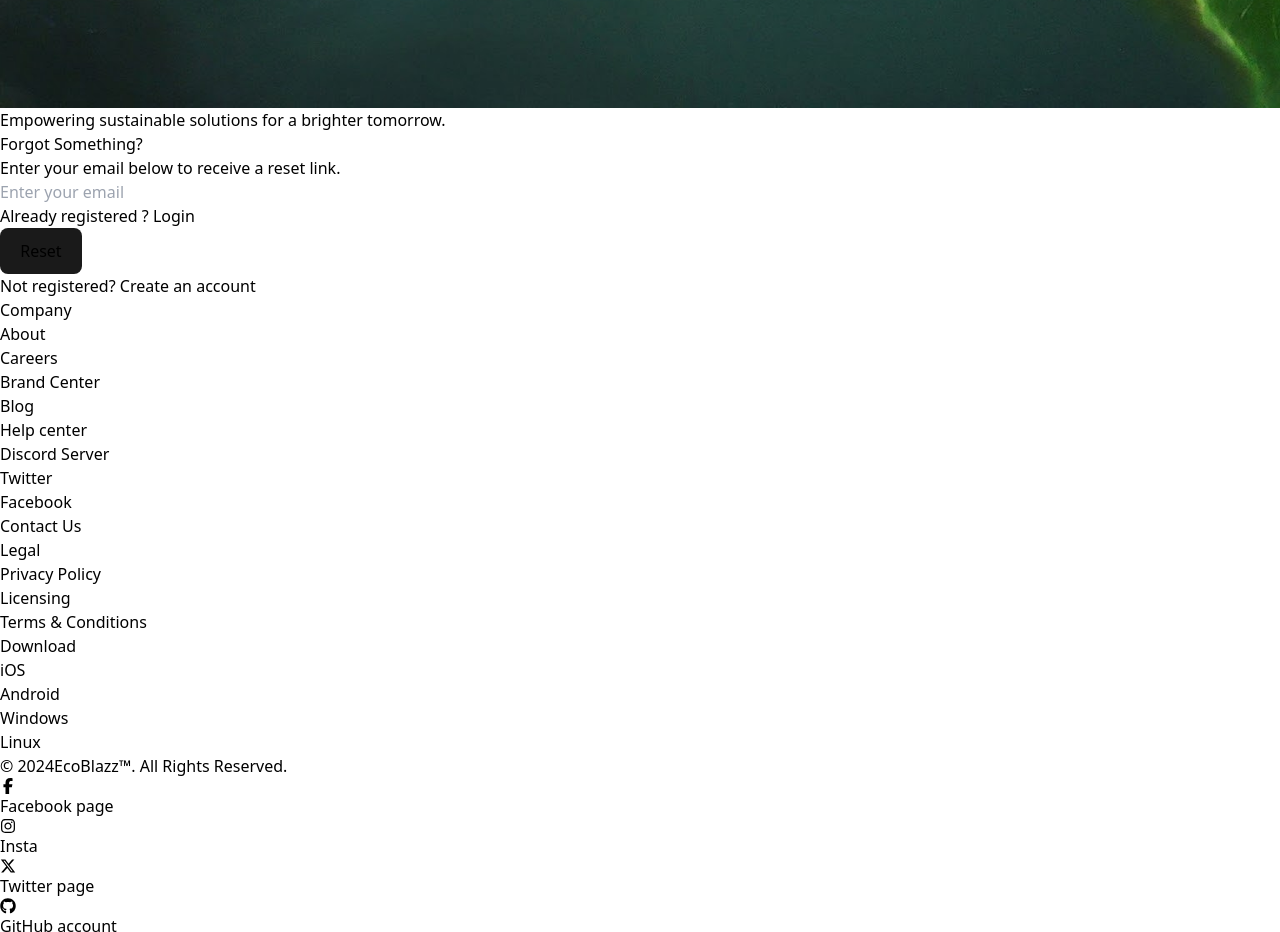
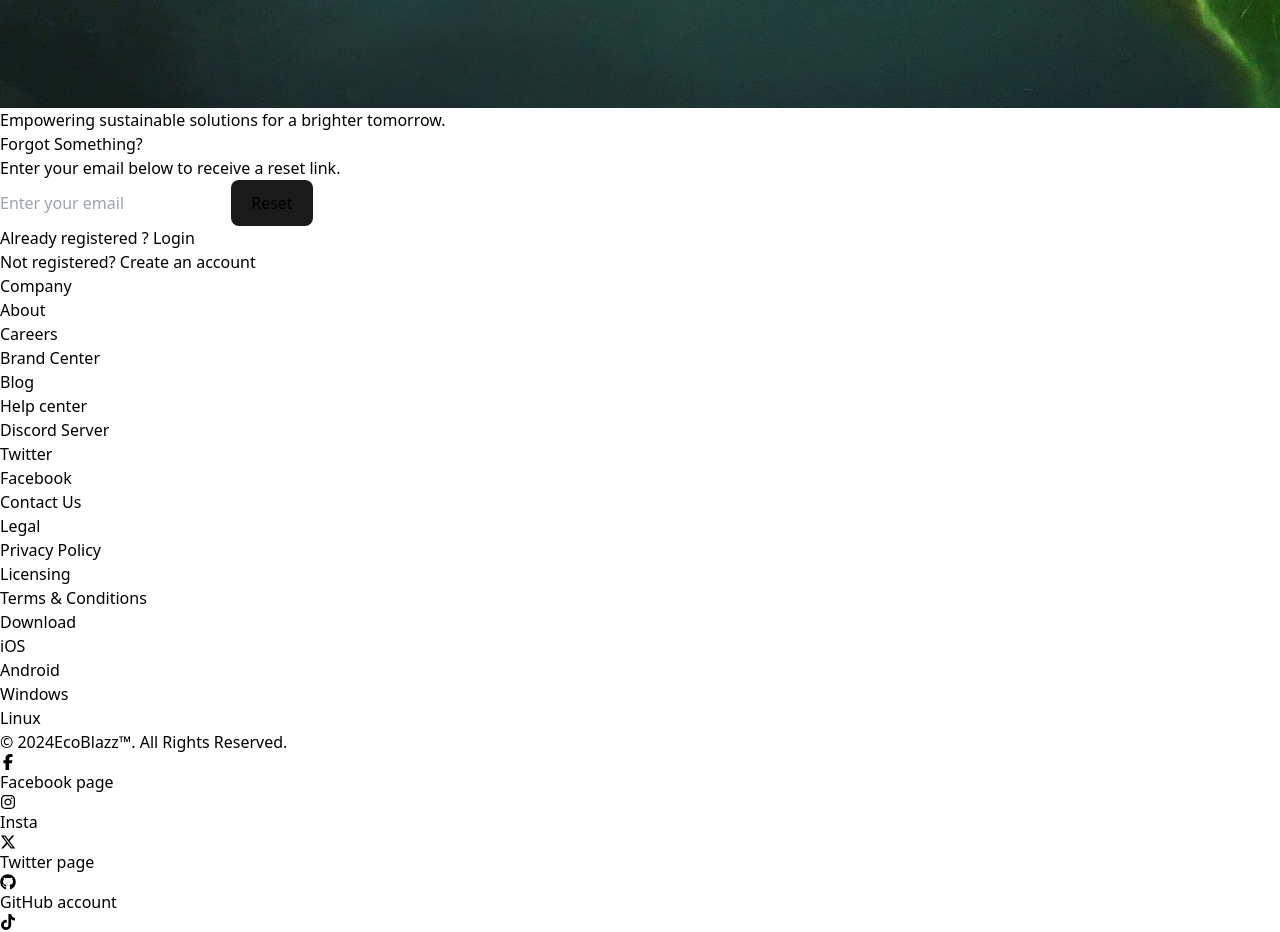
Before and after one commit to stephen-nene/ne-auth, a React (Vite) app in the folder client/: page /forgot in a window 1280 px wide. Shown: the part 1400-2332 px from the top of the page. Built offline with nearby package versions, Linux system fonts and the light colour scheme.

Commit message:
fixed some parts

```diff
--- a/client/src/components/auth/Forgot.jsx
+++ b/client/src/components/auth/Forgot.jsx
@@ -1,30 +1,20 @@
 import React, { useState } from "react";
 import { Link } from "react-router-dom";
-import { FaTiktok, FaXTwitter, FaInstagram, FaGithub, FaFacebookF } from "react-icons/fa6";
-import { FcGoogle } from "react-icons/fc";
 import { message } from "antd";
 import leaf from '../../assets/images/tech1.jpeg';
 
 export default function Forgot({ darkMode }) {
     const [email, setEmail] = useState("");
-    const [password, setPassword] = useState("");
-    const [rememberMe, setRememberMe] = useState(false);
-
-    const handleRememberMeChange = () => {
-        setRememberMe((prevRememberMe) => !prevRememberMe);
-    };
+    const [message, setMessage] = useState("");
+    const [error, setError] = useState("");
 
     const handleSubmit = (e) => {
         e.preventDefault();
-
-        // Check if any field is missing data
-        if (!email || !password) {
+        if (!email) {
             message.error("Please fill in all fields");
             return;
         }
-
-        // Log in the user
-        console.log("Login credentials:", { email, password, rememberMe });
+        console.log("reset email", { email });
     };
 
     return (
@@ -45,27 +35,49 @@
 
             {/* Right Side */}
             <div className={`flex flex-col justify-center w-full lg:w-1/2  ${darkMode ? 'bg-gray-300' : 'bg-gray-800'} p-8`}>
+                {!message ? (
+
+                    <div className="reset">
+
                         <h1 className="text-3xl font-bold mb-4">Forgot Something?</h1>
                         <p className={`text-gray-600 ${darkMode ? 'text-gray-400' : ''} mb-8`}>
                             Enter your email below to receive a reset link.
                         </p>
 
                         {/* Login Form */}
-                <form className="grid gap-4" onSubmit={handleSubmit}>
+                        <form className="grid gap-5 my-5" onSubmit={handleSubmit}>
                             <input
                                 className={`border border-gray-300 rounded-md py-2 px-3 focus:outline-none focus:border-blue-500`}
-                        type="text"
+                                type="email"
                                 placeholder="Enter your email"
                                 value={email}
                                 onChange={(e) => setEmail(e.target.value)}
                             />
+                            {error &&
+                            <p className={`text-rose-600 ${darkMode ? 'text-gray-400' : ''} `}>
+                                No account is associated with that email.
+                            </p>
+                            }
+                            <button className={`bg-blue-500 hover:bg-blue-600 text-white font-semibold py-2 px-4 rounded-md focus:outline-none focus:ring-2 focus:ring-blue-500 focus:ring-opacity-50`}>
+                                Reset
+                            </button>
+                        </form>
+                    </div>
+                ) : (
 
-                    {/* Remember Me Checkbox */}
-                    <div className="flex items-center justify-between">
-                        {/* <label className="flex items-center text-sm">
-                            <input type="checkbox" className="mr-2" checked={rememberMe} onChange={handleRememberMeChange} />
-                            <span className={`${darkMode ? 'text-gray-800' : 'text-gray-300'}`}>Remember me</span>
-                        </label> */}
+                    <div className="message">
+                        <h1 className="text-3xl font-bold mb-4">Forgot Something?</h1>
+                        <p className={`text-gray-600 ${darkMode ? 'text-gray-400' : ''} mb-8`}>
+                            An email has been sent to your inbox, Please check it.
+                        </p>
+
+                        <p className={`text-rose-600 ${darkMode ? 'text-gray-400' : ''} mb-8`}>
+                            No account is associated with that email.
+                        </p>
+                    </div>
+                )}
+
+                <div className="flex items-center justify-between mt-4">
                     <p className={` ${darkMode ? 'text-gray-700' : 'text-gray-200'} `}>
                         Already registered ? {" "}
                         <Link to="/login" className={`text-blue-500 ${darkMode ? 'dark:text-blue-400' : ''}`} >
@@ -75,13 +87,6 @@
 
                 </div>
 
-                    {/* Login Button */}
-                    <button className={`bg-blue-500 hover:bg-blue-600 text-white font-semibold py-2 px-4 rounded-md focus:outline-none focus:ring-2 focus:ring-blue-500 focus:ring-opacity-50`}>
-                        Reset
-                    </button>
-                </form>
-
-                {/* Not Registered */}
                 <div className="my-7">
                     <p className={` ${darkMode ? 'text-gray-700' : 'text-gray-200'} `}>Not registered? <Link to="/register" className={`text-blue-500 ${darkMode ? 'dark:text-blue-400' : ''}`}>Create an account</Link></p>
                 </div>
--- a/client/src/components/auth/Login.jsx
+++ b/client/src/components/auth/Login.jsx
@@ -1,6 +1,7 @@
 import React, { useState } from "react";
 import { Link } from "react-router-dom";
-import { FaTiktok, FaXTwitter, FaInstagram, FaGithub, FaFacebookF } from "react-icons/fa6";
+import { FaTiktok, FaXTwitter, FaEye, FaEyeSlash, FaInstagram, FaGithub, FaFacebookF } from "react-icons/fa6";
+
 import { FcGoogle } from "react-icons/fc";
 import { message } from "antd";
 import leaf from '../../assets/images/tech1.jpeg';
@@ -8,11 +9,17 @@
 export default function Login({ darkMode }) {
     const [email, setEmail] = useState("");
     const [password, setPassword] = useState("");
+    const [error, setError] = useState("")
     const [rememberMe, setRememberMe] = useState(false);
+    const [passwordVisible, setPasswordVisible] = useState(false);
 
     const handleRememberMeChange = () => {
         setRememberMe((prevRememberMe) => !prevRememberMe);
     };
+    const togglePasswordVisibility = () => {
+        setPasswordVisible((prevState) => !prevState);
+    };
+
 
     const handleSubmit = (e) => {
         e.preventDefault();
@@ -53,8 +60,11 @@
 
                 {/* Login Form */}
                 <form className="grid gap-4" onSubmit={handleSubmit}>
-                    <input className={`border border-gray-300 rounded-md py-2 px-3 focus:outline-none focus:border-blue-500`} type="text" placeholder="Enter your email" value={email} onChange={(e) => setEmail(e.target.value)} />
-                    <input className={`border border-gray-300  rounded-md py-2 px-3 focus:outline-none focus:border-blue-500`} type="password" placeholder="Password" value={password} onChange={(e) => setPassword(e.target.value)} />
+                    <input className={`border border-gray-300 rounded-md py-2 px-3 focus:outline-none focus:border-blue-500`} type="email" placeholder="Enter your email" value={email} onChange={(e) => setEmail(e.target.value)} />
+                    <div className="relative">
+                        <input className={`border border-gray-300 rounded-md py-2 px-3 focus:outline-none focus:border-blue-500 w-full`} type={passwordVisible ? "text" : "password"} placeholder="Password" value={password} onChange={(e) => setPassword(e.target.value)} />
+                        {passwordVisible ? <FaEyeSlash className="absolute inset-y-3 right-6 cursor-pointer" onClick={togglePasswordVisibility} /> : <FaEye className="absolute inset-y-3 right-6 cursor-pointer" onClick={togglePasswordVisibility} />}
+                    </div>
 
                     {/* Remember Me Checkbox */}
                     <div className="flex items-center justify-between">
@@ -70,7 +80,11 @@
                         Sign in
                     </button>
                 </form>
-
+                {error &&
+                    <p className={`mt-4 text-rose-600 ${darkMode ? 'text-gray-400' : ''} `}>
+                        No account is associated with that email.
+                    </p>
+                }
                 {/* Not Registered */}
                 <div className="my-7">
                     <p className={` ${darkMode ? 'text-gray-700' : 'text-gray-200'} `}>Not registered? <Link to="/register" className={`text-blue-500 ${darkMode ? 'dark:text-blue-400' : ''}`}>Create an account</Link></p>
--- a/client/src/components/auth/Signup.jsx
+++ b/client/src/components/auth/Signup.jsx
@@ -9,6 +9,7 @@
     const [username, setUsername] = useState("");
     const [email, setEmail] = useState("");
     const [password, setPassword] = useState("");
+    const [error, setError] = useState("");
     const [confirmPassword, setConfirmPassword] = useState("");
     const [passwordVisible, setPasswordVisible] = useState(false);
     const [confirmPasswordVisible, setConfirmPasswordVisible] = useState(false);
@@ -52,7 +53,7 @@
 
             {/* Right Side */}
             <div className={`flex flex-col justify-center w-full lg:w-1/2  ${darkMode ? 'bg-gray-300' : 'bg-gray-800'} p-8`}>
-                <h1 className="text-3xl font-bold mb-4">Create an account</h1>
+                <h1 className={`text-3xl font-bold ${darkMode ? 'black' : 'text-white'} mb-4`}>Create an account</h1>
                 <p className={`text-gray-600 ${darkMode ? 'text-gray-400' : ''} mb-8`}>
                     Start a new path in our platform.
                 </p>
@@ -79,7 +80,11 @@
                         Register
                     </button>
                 </form>
-
+                {error &&
+                    <p className={`mt-4 text-rose-600 ${darkMode ? 'text-gray-400' : ''} `}>
+                        No account is associated with that email.
+                    </p>
+                }
                 {/* Already Registered */}
                 <div className="my-7">
                     <p className={` ${darkMode ? 'text-gray-700' : 'text-gray-200'} `}>Already registered? <Link to="/login" className={`text-blue-500 ${darkMode ? 'dark:text-blue-400' : ''}`}>Login instead</Link></p>
@@ -93,7 +98,6 @@
                         <button className={`rounded-full bg-white hover:bg-gray-900 text-white p-3 ${darkMode ? ' text-gray-900' : ''}`}>
                             <FcGoogle onClick={() => message.info('Coming soon')} />
                         </button>
-
                         <button className={`rounded-full bg-blue-500 hover:bg-blue-700 text-white ml-4 p-3 ${darkMode ? ' text-gray-900' : ''}`}>
                             <FaFacebookF onClick={() => message.info('Coming soon')} />
                         </button>
--- a/client/src/components/auth/reset.jsx
+++ b/client/src/components/auth/reset.jsx
@@ -6,6 +6,9 @@
 import leaf from '../../assets/images/tech2.jpeg';
 
 export default function Reset({ darkMode }) {
+    const [error, serError] = useState("")
+    const [loading, setLoading] = useState(false)
+    const [message, setMessage] = useState("")
     const [password, setPassword] = useState("");
     const [confirmPassword, setConfirmPassword] = useState("");
     const [passwordVisible, setPasswordVisible] = useState(false);
@@ -23,16 +26,15 @@
         e.preventDefault();
 
         // Check if any field is missing data
-        if (!username || !password || !confirmPassword) {
+        if (!password || !confirmPassword) {
             message.error("Please fill in all fields");
             return;
         }
 
         // Log user data to console
-        console.log("User data:", { username, password, confirmPassword });
+        console.log("User data:", { password, confirmPassword });
     };
 
-    const resetStatus = true
 
     return (
         <div className="flex justify-center h-screen">
@@ -52,7 +54,13 @@
 
             {/* Right Side */}
             <div className={`flex flex-col justify-center w-full lg:w-1/2  ${darkMode ? 'bg-gray-300' : 'bg-gray-800'} p-8`}>
-                {resetStatus ?
+                {loading ? (
+                    <div className={`${darkMode ? 'text-black' : 'text-white'}`}>
+                        <p>Please wait as we Validate the reset link .....</p>
+                    </div>
+                ) : (
+                    !error ?
+
                         <div className="">
                             <h1 className="text-3xl font-bold mb-4">Reset Your Password?</h1>
                             <p className={`text-gray-600 ${darkMode ? 'text-gray-400' : ''} mb-8`}>
@@ -74,7 +82,16 @@
                                     <input className={`border border-gray-300 rounded-md py-2 w-full px-3 focus:outline-none focus:border-blue-500 `} type={confirmPasswordVisible ? "text" : "password"} placeholder="Password confirmation" value={confirmPassword} onChange={(e) => setConfirmPassword(e.target.value)} />
                                     {confirmPasswordVisible ? <FaEyeSlash className="absolute inset-y-3 right-6 flex items-center cursor-pointer" onClick={toggleConfirmPasswordVisibility} /> : <FaEye className="absolute inset-y-3 right-6 flex items-center cursor-pointer" onClick={toggleConfirmPasswordVisibility} />}
                                 </div>
-
+                                {!message &&
+                                    <>
+                                        <p className={`text-green-600 ${darkMode ? 'text-gray-400' : ''} `}>
+                                            Successfully reset your password .
+                                        </p>
+                                        <p className={`text-gray-600 ${darkMode ? 'text-gray-400' : ''} mb-8`}>
+                                            You are now logged in.
+                                        </p>
+                                    </>
+                                }
                                 {/* Login Button */}
                                 <button className={`bg-blue-500 hover:bg-blue-600 text-white font-semibold py-2 px-4 rounded-md focus:outline-none focus:ring-2 focus:ring-blue-500 focus:ring-opacity-50`}>
                                     Submit
@@ -84,15 +101,15 @@
                         :
                         <div className="">
                             <h1 className="text-3xl font-bold mb-4">Error?</h1>
-                        <p className={`text-gray-600 ${darkMode ? 'text-gray-400' : ''} mb-8`}>
+                            <p className={`text-rose-600 ${darkMode ? 'text-gray-400' : ''} mb-8`}>
                                 The reset link you used is invalid.
                             </p>
 
                             {/* Reset Form */}
-                        <form  onSubmit={handleSubmit}>
+                            <form onSubmit={handleSubmit}>
 
-                            <p className={` ${darkMode ? 'text-gray-700' : 'text-gray-200'} `}>
-                                <Link to="/login" className={`text-blue-500 ${darkMode ? 'dark:text-blue-400' : ''}`} >
+                                <p className={` ${darkMode ? 'text-gray-700' : 'text-gray-200'} `}>Try to{" "}
+                                    <Link to="/forgot" className={`text-blue-500 ${darkMode ? 'dark:text-blue-400' : ''}`} >
                                         Reset
                                     </Link> your account again  {" "}
 
@@ -100,10 +117,11 @@
                                 {/* Login Button */}
 
                             </form>
-                    </div>}
+                        </div>
 
+                )}
+            </div>
 
-            </div>
         </div>
     );
 }
```
Lines whose indentation alone changed are shown as unchanged.
